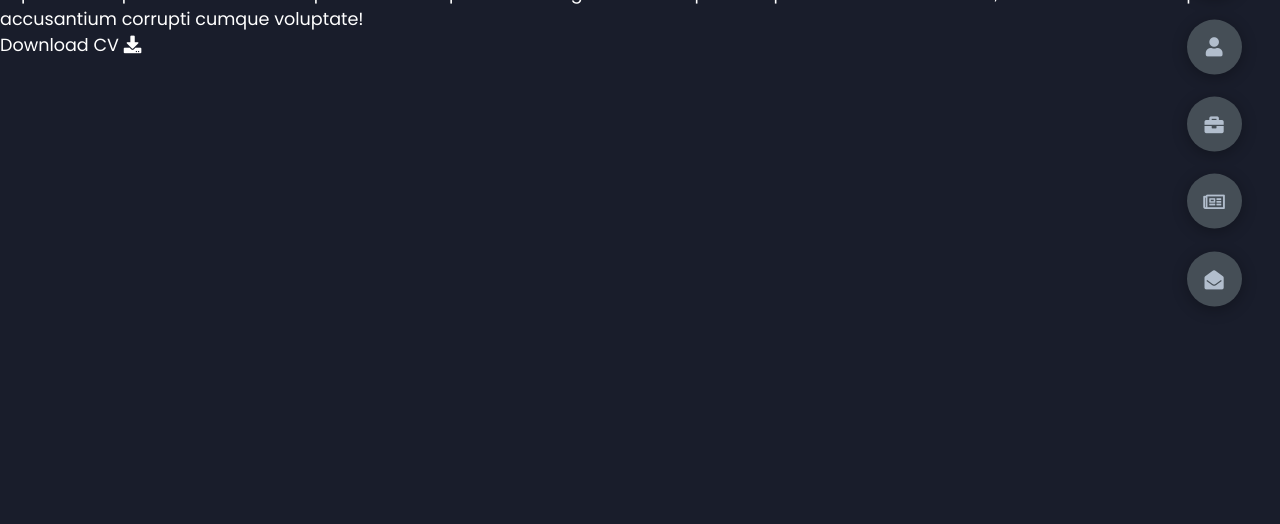
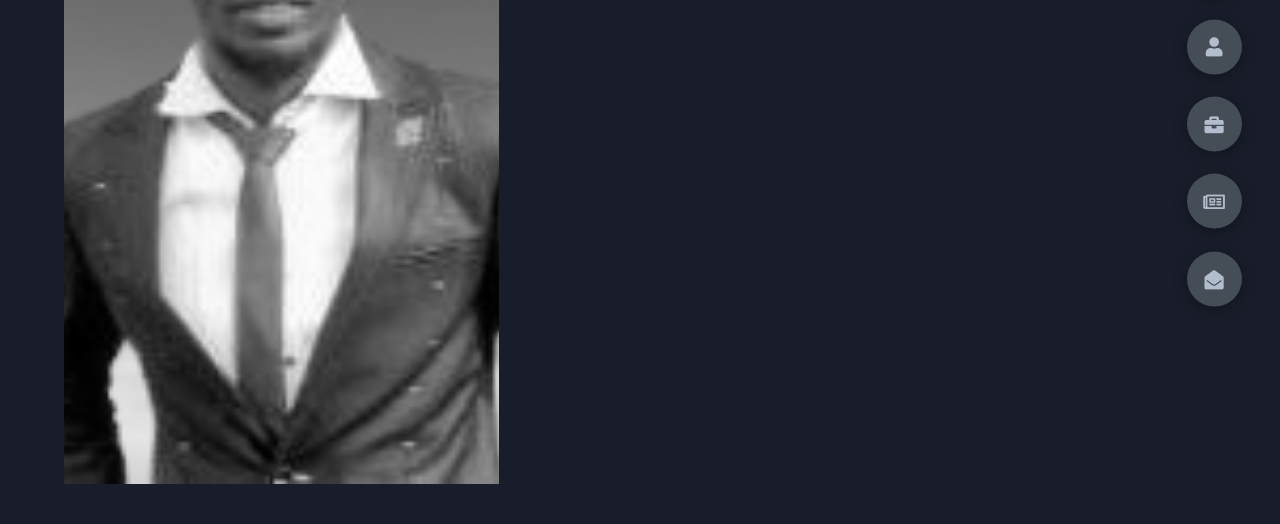
Before and after one commit to Awot93/MyPortfolio, a plain HTML site: page index.html in a window 1280 px wide. Shown: the part 276-800 px from the top of the page. Drawn offline with Linux system fonts and the light colour scheme.

Commit message:
completed image styling

```diff
--- a/index.html
+++ b/index.html
@@ -17,7 +17,7 @@
                <div class="left-header">
                     <div class="h-shape"></div>
                     <div class="image">
-                        <img src="img/pic.png" alt="">
+                        <img src="img/pic.png" alt="professional pic">
                     </div>
                </div>
                <div class="right-header">
--- a/styles/styles.scss
+++ b/styles/styles.scss
@@ -134,3 +134,44 @@ section{
 
 
 /*header-content */
+.header-content{
+    display: grid;
+    grid-template-columns: repeat(2, 1fr);
+    height: 100%;
+    .left-header{
+        display: flex;
+        align-items: center;
+        position: relative;
+        .h-shape{
+            transition: all .4s ease-in-out;
+            width: 65%;
+            height: 100;
+            background-color: var(--color-secondary);
+            position: absolute;
+            left: 0;
+            top: 0;
+            z-index: -1;
+            clip-path: polygon(0 0, 38% 0, 76% 100%, 0% 100%);
+        }
+        .image{
+            border-radius: var(--br-sm-2);
+            height: 90%;
+            width: 68%;
+            margin-left: 4rem;
+            background-color: var(--color-black);
+            transition: all .4s ease-in-out;
+            img{
+                width: 100%;
+                height: 100%;
+                object-fit: cover;
+                transition: all .4s ease-in-out;
+                filter: grayscale(100%);
+                &:hover{
+                    filter: grayscale(0);
+                }
+            }
+        }
+    }
+
+}
+/*Independent components */
```
Also changed, not shown: styles/styles.css, 1 other file.
